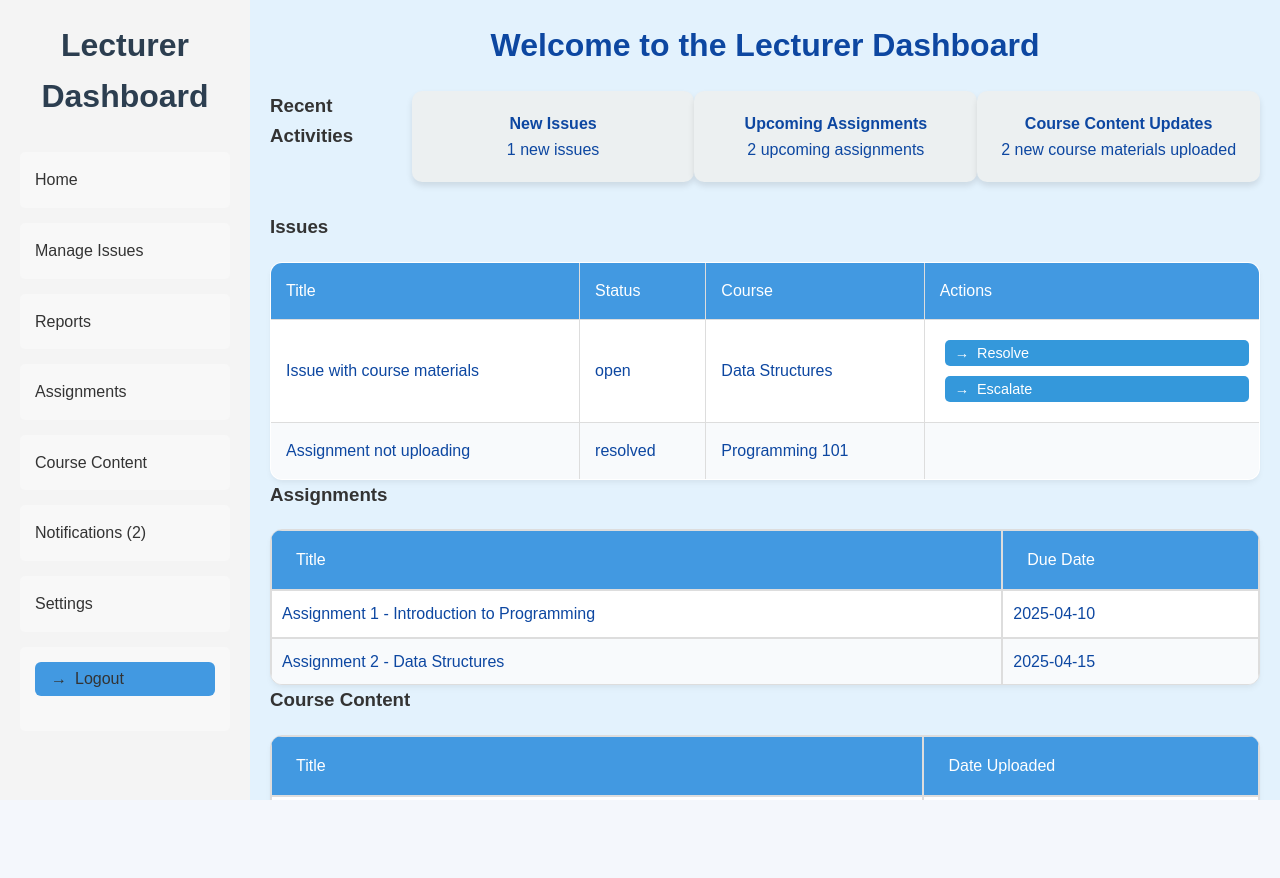
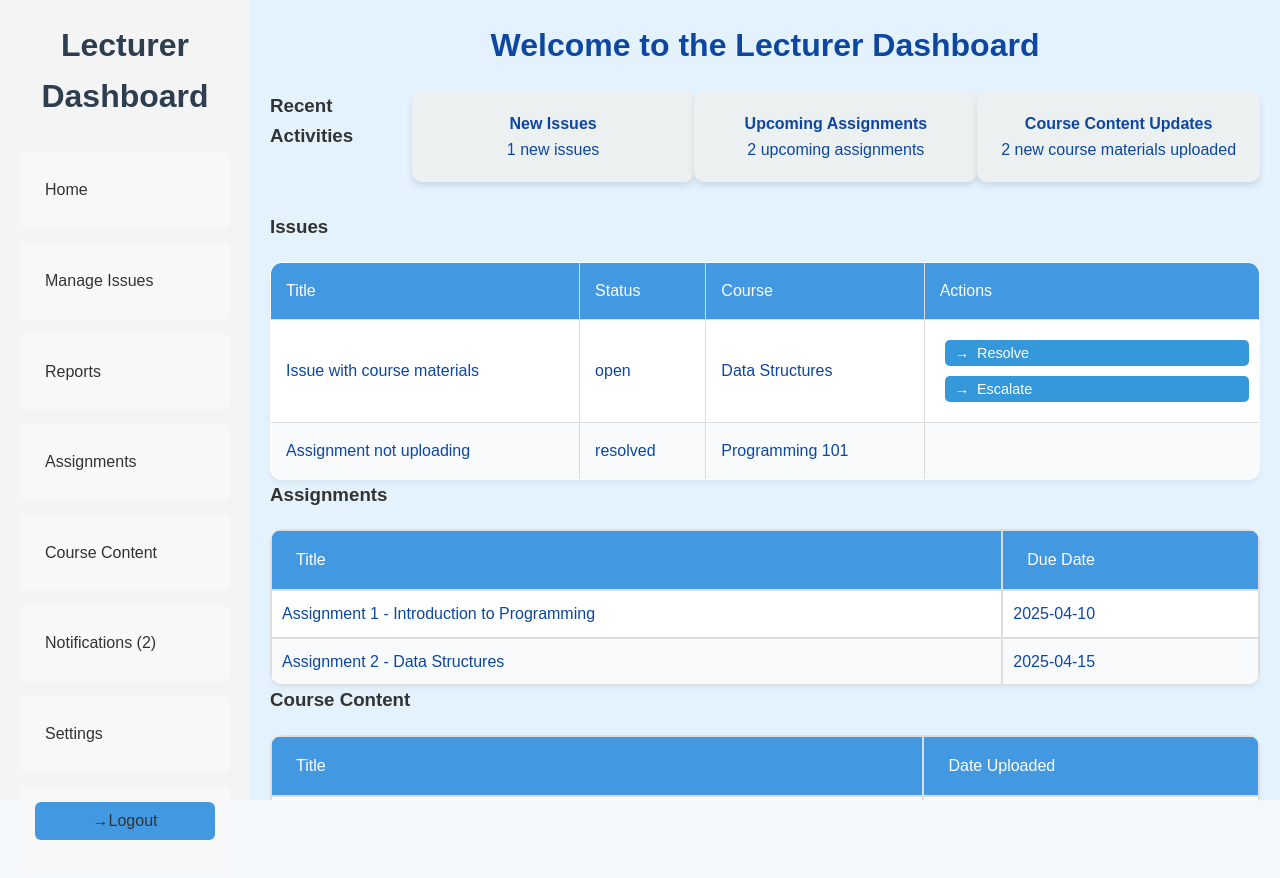
Before and after one commit to ArnoldPeterMukasa/AITS_GROUP_G, a React (Vite) app in the folder FRONTEND/: page /LecturerDashboard in a window 1280 px wide. Shown: the top 878 px of the page. Before the commit the page ends 800 px from the top, so only its background shows below. Built offline with nearby package versions, Linux system fonts and the light colour scheme.

Commit message:
set the padding and width

```diff
--- a/FRONTEND/src/components/LecturerDashboard.css
+++ b/FRONTEND/src/components/LecturerDashboard.css
@@ -29,5 +29,8 @@
   text-decoration: none;
   color: #333;
   font-size: 16px;
+  padding: 10px;
+  display: block;
+  width: 100%;
 
 }
```
